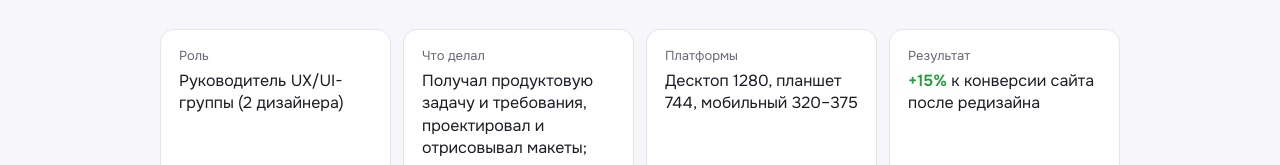
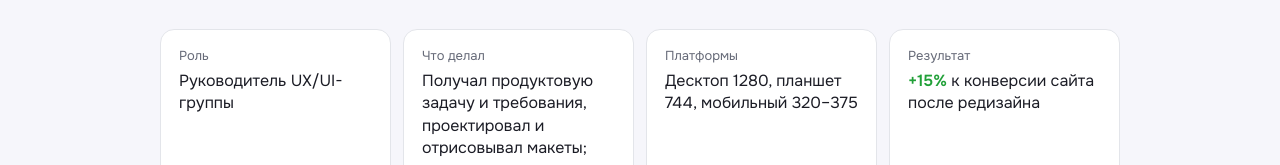
Before and after one commit to sputnik101/portfolio, a plain HTML site: page case-sber.html in a window 1280 px wide. Shown: the part 522-687 px from the top of the page. Drawn offline with Linux system fonts and the light colour scheme.

Commit message:
карточка сбера
убрал упоминание двух дизайнеров

```diff
--- a/case-sber.html
+++ b/case-sber.html
@@ -37,7 +37,7 @@
             <h1>Сбер Страхование: подать заявление о страховом случае онлайн</h1>
             <p class="case-lead">Личный кабинет клиента и сайты «Сбербанк страхование» и «Сбербанк страхование жизни». Главный сценарий проекта: человек попал в страховой случай и должен быстро подать заявление и понять, какие документы нужны.</p>
             <dl class="case-facts">
-                <div><dt>Роль</dt><dd>Руководитель UX/UI-группы (2 дизайнера)</dd></div>
+                <div><dt>Роль</dt><dd>Руководитель UX/UI-группы</dd></div>
                 <div><dt>Что делал</dt><dd>Получал продуктовую задачу и требования, проектировал и отрисовывал макеты; ставил задачи дизайнеру группы и контролировал их выполнение</dd></div>
                 <div><dt>Платформы</dt><dd>Десктоп 1280, планшет 744, мобильный 320–375</dd></div>
                 <div><dt>Результат</dt><dd><strong>+15%</strong> к конверсии сайта после редизайна</dd></div>
```
Also changed, not shown: index.html (+1 -1 lines).
